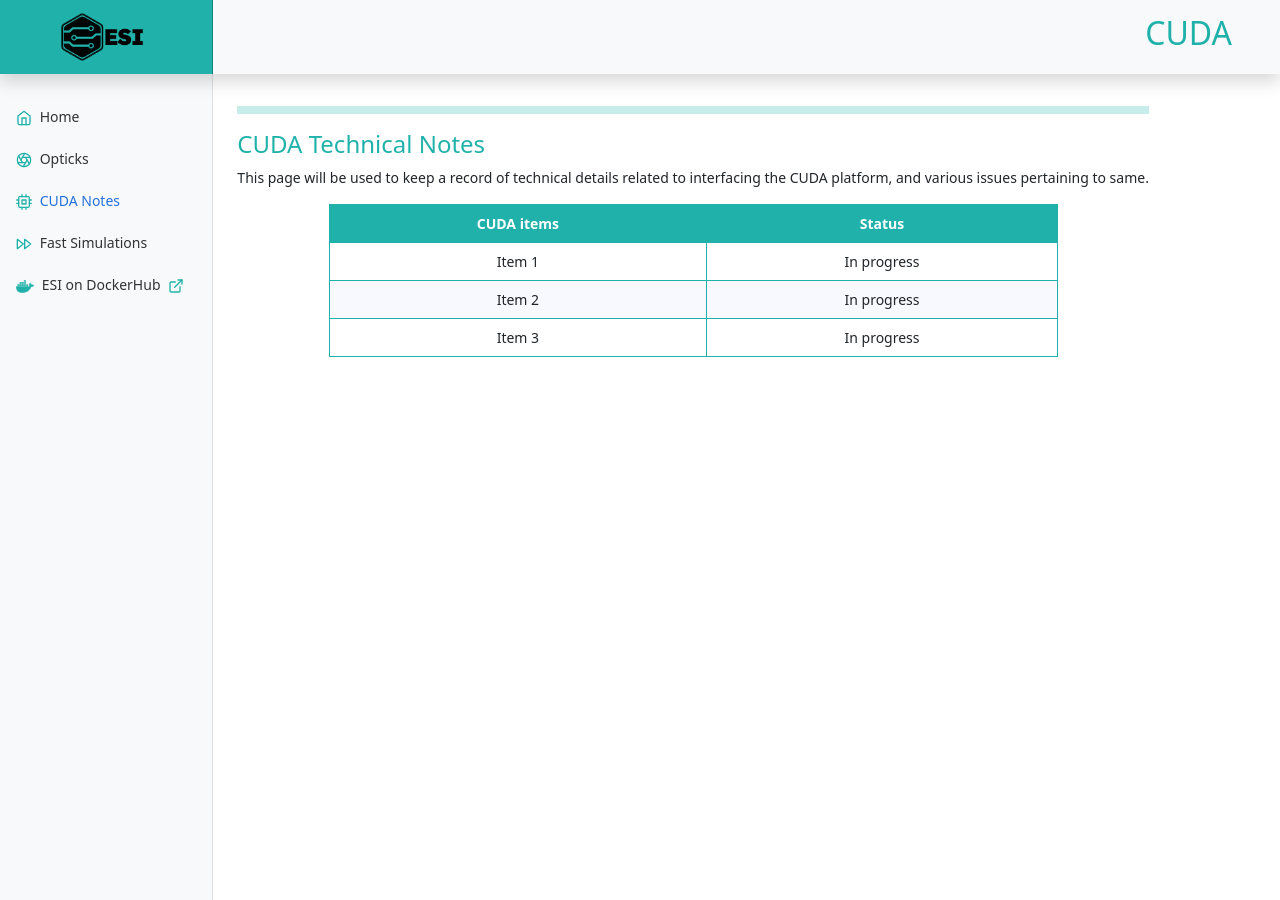
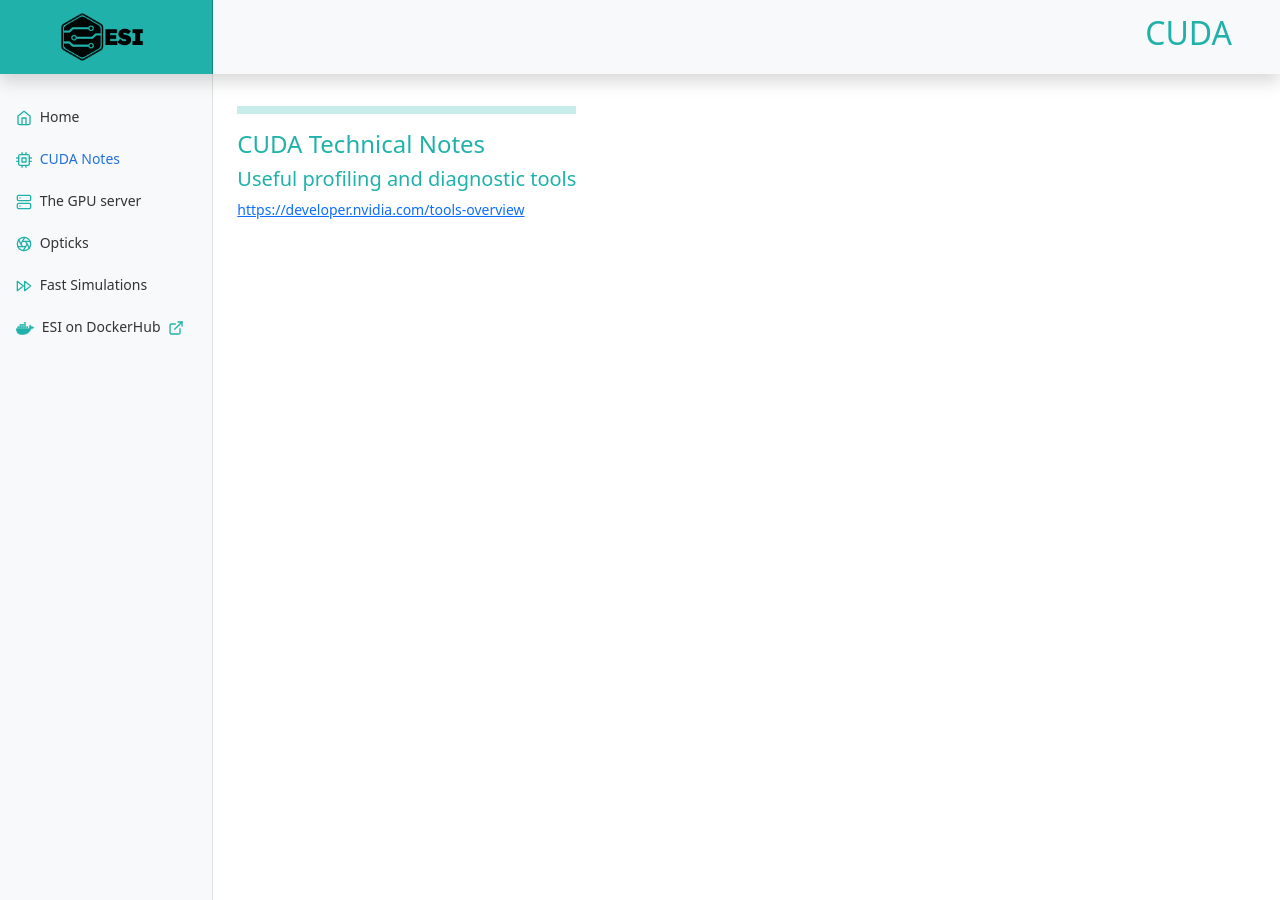
Before and after one commit to BNLNPPS/esi-docs, a Jekyll site: the page built from _content/cuda.md, in a window 1280 px wide. Built offline with Jekyll 4.4.1, drawn with Linux system fonts in a browser that asks for light colours.

Commit message:
Minor content additions, a page to document the GPU server added

```diff
--- a/_content/cuda.md
+++ b/_content/cuda.md
@@ -9,12 +9,6 @@
 
 #### CUDA Technical Notes
 
+##### Useful profiling and diagnostic tools
 
-This page will be used to keep a record of technical details related to interfacing the CUDA platform, and various issues pertaining to same.
-
-<table width="80%" border="1" align="center">
-<tr><th>CUDA items</th><th>Status</th></tr>
-<tr><td>Item 1</td><td>In progress</td></tr>
-<tr><td>Item 2</td><td>In progress</td></tr>
-<tr><td>Item 3</td><td>In progress</td></tr>
-</table>
+[https://developer.nvidia.com/tools-overview](https://developer.nvidia.com/tools-overview){:target="_blank"}
--- a/_includes/sidebar.html
+++ b/_includes/sidebar.html
@@ -3,8 +3,9 @@
       <ul class="nav flex-column" id="mynavlist">
             <li>&nbsp;</li>
             <li class="nav-item">{% include pages.md name=page.name active='index' icon='home' %}Home</a></li>
+            <li class="nav-item">{% include pages.md name=page.name active='cuda' icon='cpu' %}CUDA Notes</a></li>
+            <li class="nav-item">{% include pages.md name=page.name active='hardware' icon='server' %}The GPU server</a></li>
             <li class="nav-item">{% include pages.md name=page.name active='opticks' icon='aperture' %}Opticks</a></li>
-            <li class="nav-item">{% include pages.md name=page.name active='cuda' icon='cpu' %}CUDA Notes</a></li>
             <li class="nav-item">{% include pages.md name=page.name active='fast' icon='fast-forward' %}Fast Simulations</a></li>
 
 
```
Also changed, not shown: _content/attic.md (added, +8 -0 lines), _content/hardware.md (added, +28 -0 lines).
